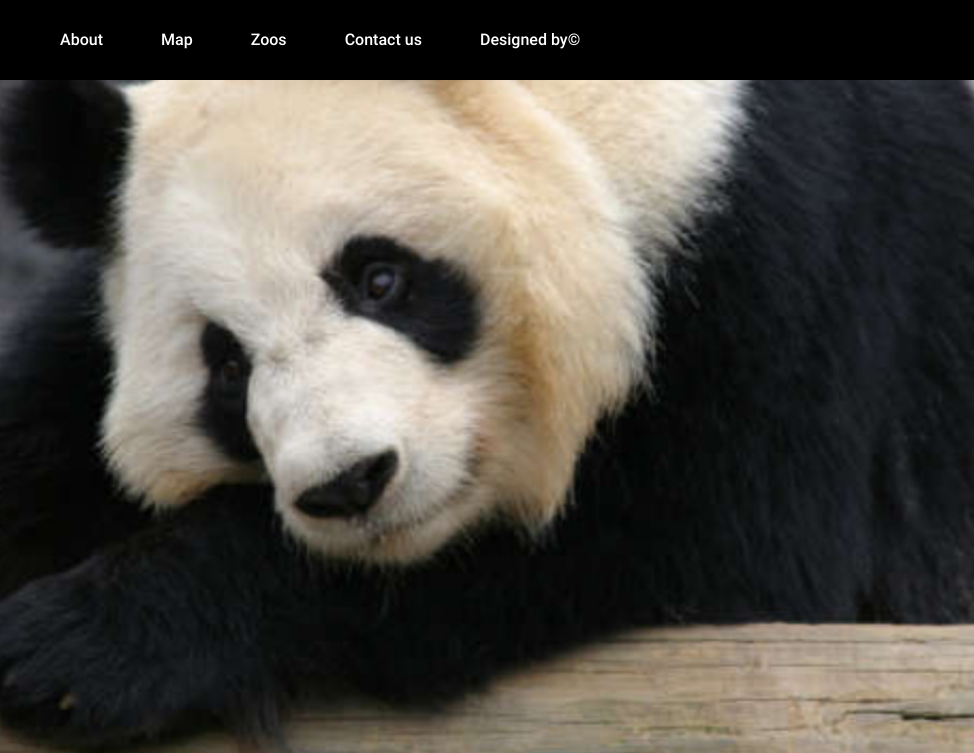
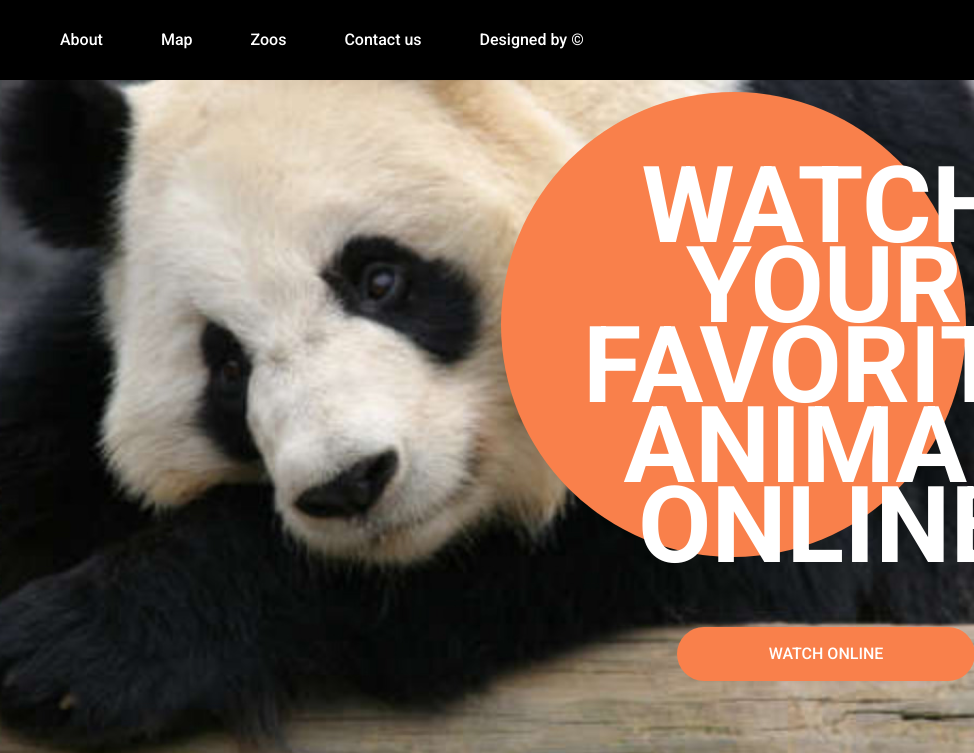
Before and after one commit to loonlylokly/puzzle-game, a website built with webpack: page online-zoo/pages/main/index.html in a window 1280 px wide. Shown: the top 753 px of the page, 306-1280 px from the left. Built offline with nearby package versions, Linux system fonts and the light colour scheme.

Commit message:
feat: intro panda

```diff
--- a/online-zoo/pages/main/index.html
+++ b/online-zoo/pages/main/index.html
@@ -4,6 +4,9 @@
     <meta charset="UTF-8">
     <meta name="viewport" content="width=device-width, initial-scale=1.0">
     <link href="../../assets/style/normalize.css" rel="stylesheet">
+    <link rel="preconnect" href="https://fonts.googleapis.com">
+    <link rel="preconnect" href="https://fonts.gstatic.com" crossorigin>
+    <link href="https://fonts.googleapis.com/css2?family=Roboto:wght@300;400;500;700&display=swap" rel="stylesheet">
     <link href="style.css" rel="stylesheet">
     <title>PetStory Online</title>
 </head>
@@ -20,15 +23,20 @@
                         <li><a href="#Map">Map</a></li>
                         <li><a href="#Zoos">Zoos</a></li>
                         <li><a href="#Contact us">Contact us</a></li>
-                        <li><a href="#Designed by">Designed by&copy;</a></li>
+                        <li><a href="#Designed by">Designed by &copy;</a></li>
                     </ul>
                 </div>
             </div>
         </nav>
+    </header>
+    <main class="main">
         <div class="intro">
-            <img src="../../assets/images/Giant Panda.png" alt="header">
-            <div class="circle-orange"></div>
+            <div class="intro-wrap">
+                <div class="circle-orange"></div>
+                <h1>Watch<br>your<br>favorite<br>animal<br>online</h1>
+            </div>
+            <button class="btn-default">Watch online</button>
         </div>
-    </header>
+    </main>
 </body>
 </html>
--- a/online-zoo/pages/main/style.css
+++ b/online-zoo/pages/main/style.css
@@ -10,12 +10,11 @@
     --black-blue: #333b41;
 }
 
-@font-face {
+/* @font-face {
     font-family: "Roboto";
     font-weight: 700;
     font-style: normal;
     src: local("Roboto-Bold"),
-        /* url(../../assets/fonts/Roboto-Bold.woff2) format("woff2"), */
         url(../../assets/fonts/Roboto-Bold.woff) format("woff"),
         url(../../assets/fonts/Roboto-Bold.eot) format("eot");
     font-display: swap;
@@ -26,7 +25,6 @@
     font-weight: 300;
     font-style: normal;
     src: local("Roboto-Light"),
-        /* url(../../assets/fonts/Roboto-Light.woff2) format("woff2"), */
         url(../../assets/fonts/Roboto-Light.woff) format("woff"),
         url(../../assets/fonts/Roboto-Light.eot) format("eot");
     font-display: swap;
@@ -37,7 +35,6 @@
     font-weight: 500;
     font-style: normal;
     src: local("Roboto-Medium"),
-        /* url(../../assets/fonts/Roboto-Medium.woff2) format("woff2"), */
         url(../../assets/fonts/Roboto-Medium.woff) format("woff"),
         url(../../assets/fonts/Roboto-Medium.eot) format("eot");
     font-display: swap;
@@ -48,11 +45,10 @@
     font-weight: 400;
     font-style: normal;
     src: local("Roboto-Regular"),
-        /* url(../../assets/fonts/Roboto-Regular.woff2) format("woff2"), */
         url(../../assets/fonts/Roboto-Regular.woff) format("woff"),
         url(../../assets/fonts/Roboto-Regular.eot) format("eot");
     font-display: swap;
-}
+} */
 
 
 html {
@@ -115,9 +111,59 @@ body {
     font-weight: 500;
 }
 
+.intro-panda {
+    width: 100%;
+}
+
+.intro {
+    height: 780px;
+    width: 1600px;
+    background: url(../../assets/images/Giant\ Panda.png) no-repeat center;
+    background-size: cover;
+}
+
+.intro-wrap {
+    width: 465px;
+    height: 539px;
+    /* margin-top: 92px; */
+    margin-left: 807px;
+    padding-top: 92px;
+    /* padding-left: 807px; */
+}
 
 .circle-orange {
     width: 465px;
     height: 465px;
     background-color: var(--orange);
+    border-radius: 300px;
 }
+
+h1 {
+    position: absolute;
+    top: 166px;
+    padding-left: 82px;
+    height: 100%;
+    margin: 0;
+    font-weight: 700;
+    font-size: 106.5px;
+    text-transform: uppercase;
+    text-align: center;
+    line-height: 75%;
+    color: #fff;
+}
+
+.btn-default {
+    width: 298px;
+    height: 54px;
+    margin-top: 88px;
+    margin-left: 983px;
+    outline: none;
+    border: none;
+    border-radius: 50px;
+    text-decoration: none;
+    font-weight: 500;
+    text-align: center;
+    text-transform: uppercase;
+    color: #fff;
+    background-color: var(--orange);
+}
```
Also changed, not shown: 2 other files.
